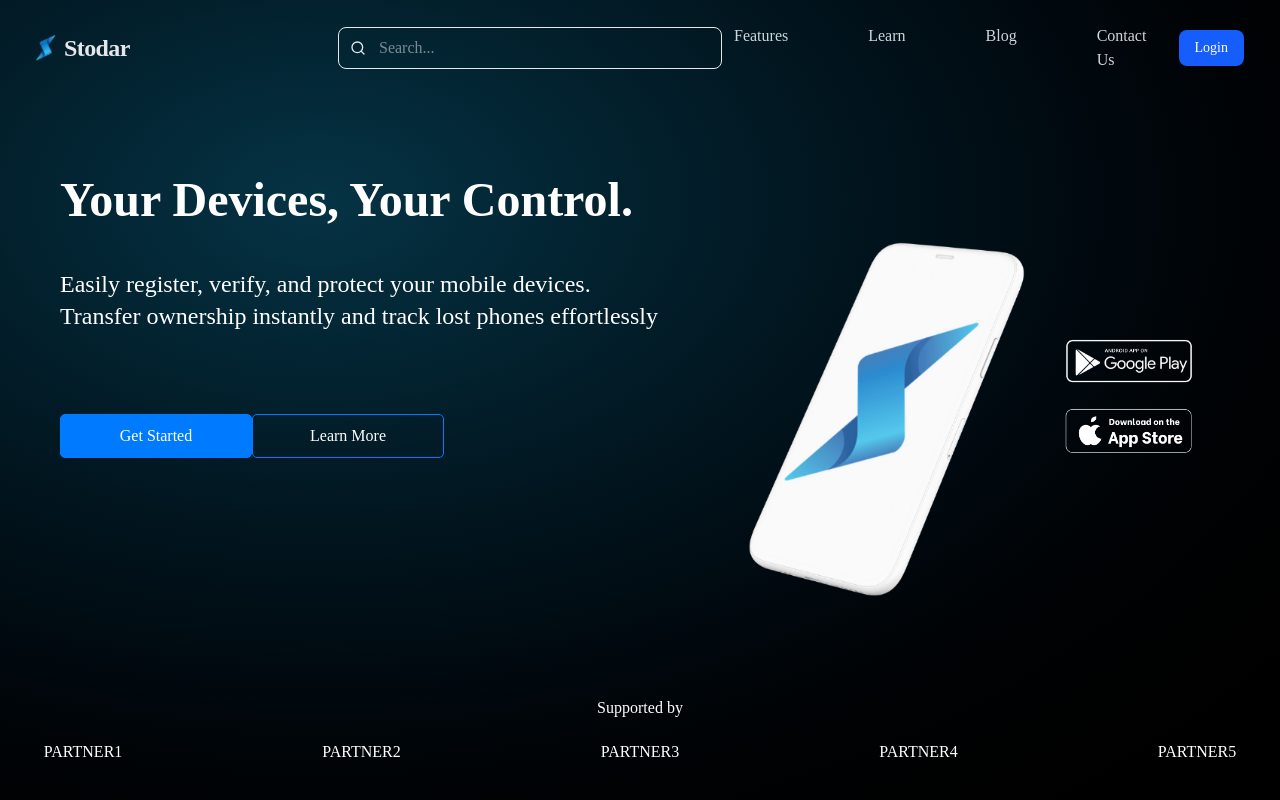
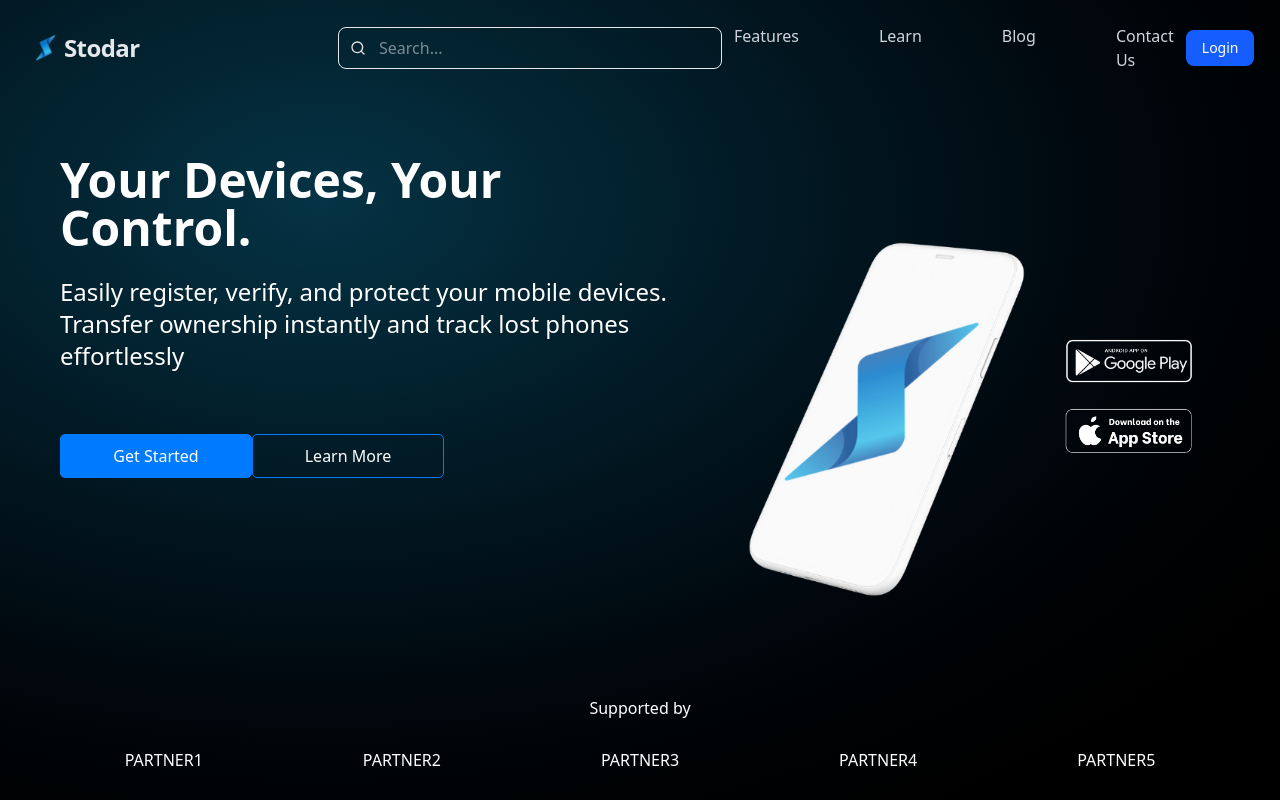
Before and after one commit to adiahn/storda, a React (Vite) app: page / in a window 1280 px wide. Built offline with nearby package versions, Linux system fonts and the light colour scheme.

Commit message:
Fixed Update

```diff
--- a/index.html
+++ b/index.html
@@ -7,7 +7,6 @@
     <link href="https://fonts.googleapis.com/css2?family=Inter:wght@400;700&display=swap" rel="stylesheet">
     <title>Storda</title>
     <link href="/src/styles.css" rel="stylesheet">
-    <link rel="stylesheet" href="/storda/generals.css">
   </head>
   <body>
     <div id="root"></div>
--- a/src/App.jsx
+++ b/src/App.jsx
@@ -1,12 +1,10 @@
 import Header from "./components/Header";
-import "../src/generals.css";
 
 function App() {
   return (
-    <>
+    <div className="font-system-ui">
       <Header />
-
-    </>
+    </div>
   );
 }
 
--- a/src/components/Patners.jsx
+++ b/src/components/Patners.jsx
@@ -5,9 +5,9 @@ const Patners = () => {
   return (
     <div className='w-full flex flex-col items-center justify-center'>
       <p className='text-white'>Supported by</p>
-      <div className='flex flex-row justify-center items-center gap-50 p-5'>
+      <div className='flex flex-row justify-center items-center gap-20 flex-wrap p-5'>
         {ourPartners.map((partner) => (
-          <p className='text-white uppercase bold'> {partner} </p>
+          <p className='text-white uppercase bold p-2 box-border px-10 hover:border border-amber-50'> {partner} </p>
         ))}
       </div>
     </div>
--- a/src/generals.css
+++ /dev/null
@@ -1,3 +0,0 @@
-*{
-    font-family: poppins;
-}
```
